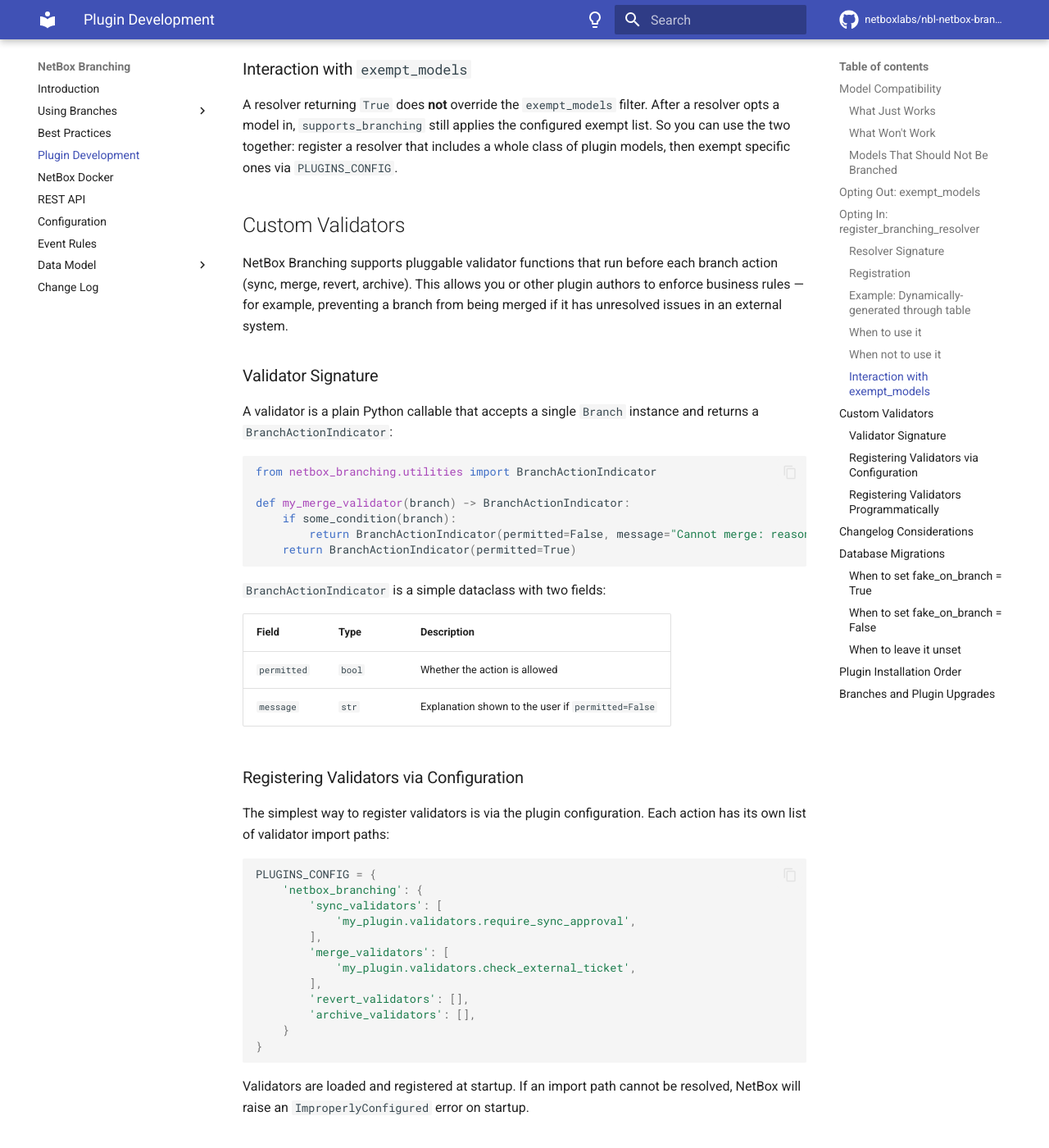
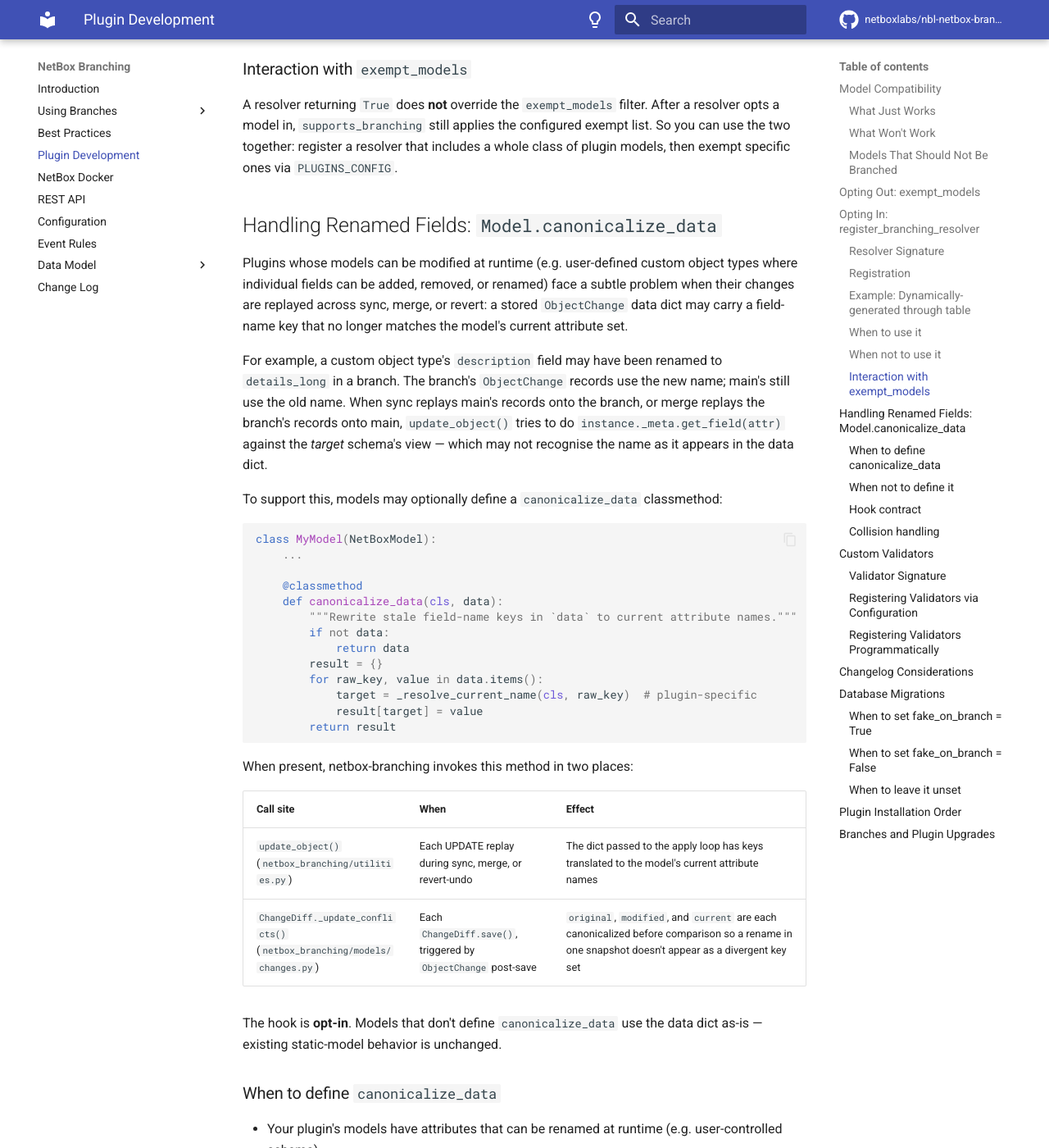
Before and after one commit to netboxlabs/netbox-branching, an MkDocs documentation site: the page built from docs/plugin-development.md, in a window 1280 px wide and 1400 px high, scrolled down 4906 px. Shown: the whole window at 82% size. Built offline with MkDocs 1.6.1 and Material for MkDocs 9.7.7, drawn with Linux system fonts in a browser that asks for light colours; comment, search, counter and statistics services are not loaded; some of the changed text lies outside the part shown.

Commit message:
changes for custom-objects branching

````diff
--- a/docs/plugin-development.md
+++ b/docs/plugin-development.md
@@ -155,6 +155,64 @@
 
 A resolver returning `True` does **not** override the `exempt_models` filter. After a resolver opts a model in, `supports_branching` still applies the configured exempt list. So you can use the two together: register a resolver that includes a whole class of plugin models, then exempt specific ones via `PLUGINS_CONFIG`.
 
+## Handling Renamed Fields: `Model.canonicalize_data`
+
+Plugins whose models can be modified at runtime (e.g. user-defined custom object types where individual fields can be added, removed, or renamed) face a subtle problem when their changes are replayed across sync, merge, or revert: a stored `ObjectChange` data dict may carry a field-name key that no longer matches the model's current attribute set.
+
+For example, a custom object type's `description` field may have been renamed to `details_long` in a branch.  The branch's `ObjectChange` records use the new name; main's still use the old name.  When sync replays main's records onto the branch, or merge replays the branch's records onto main, `update_object()` tries to do `instance._meta.get_field(attr)` against the *target* schema's view — which may not recognise the name as it appears in the data dict.
+
+To support this, models may optionally define a `canonicalize_data` classmethod:
+
+```python
+class MyModel(NetBoxModel):
+    ...
+
+    @classmethod
+    def canonicalize_data(cls, data):
+        """Rewrite stale field-name keys in `data` to current attribute names."""
+        if not data:
+            return data
+        result = {}
+        for raw_key, value in data.items():
+            target = _resolve_current_name(cls, raw_key)  # plugin-specific
+            result[target] = value
+        return result
+```
+
+When present, netbox-branching invokes this method in two places:
+
+| Call site | When | Effect |
+|---|---|---|
+| `update_object()` (`netbox_branching/utilities.py`) | Each UPDATE replay during sync, merge, or revert-undo | The dict passed to the apply loop has keys translated to the model's current attribute names |
+| `ChangeDiff._update_conflicts()` (`netbox_branching/models/changes.py`) | Each `ChangeDiff.save()`, triggered by `ObjectChange` post-save | `original`, `modified`, and `current` are each canonicalized before comparison so a rename in one snapshot doesn't appear as a divergent key set |
+
+The hook is **opt-in**.  Models that don't define `canonicalize_data` use the data dict as-is — existing static-model behavior is unchanged.
+
+### When to define `canonicalize_data`
+
+- Your plugin's models have attributes that can be renamed at runtime (e.g. user-controlled schema).
+- You're seeing `KeyError` in `ChangeDiff._update_conflicts()` because key sets across `original`/`modified`/`current` diverge for your model.
+- `update_object()` is silently dropping writes because `instance._meta.get_field(attr)` raises `FieldDoesNotExist` for stale keys in the data dict.
+
+### When *not* to define it
+
+- Static models — attributes don't change between record-time and apply-time.  The hook is unnecessary overhead.
+- Models where every replay path goes through `deserialize_object()` (CREATE actions, DELETE-undo).  Those already have their own model-level hook.
+
+### Hook contract
+
+| Aspect | Contract |
+|---|---|
+| Receives | A `dict` (the raw data from `ObjectChange` storage or a snapshot field) |
+| Returns | A `dict` with keys translated; values unchanged |
+| Errors | Propagate normally — a buggy canonicalizer should surface, not silently misroute writes |
+| Idempotency | Should be idempotent: calling twice produces the same result as calling once |
+| Empty input | Should handle `None` / `{}` gracefully (typically by returning the input unchanged) |
+
+### Collision handling
+
+If two raw keys translate to the same target attribute (e.g. squash-merged data carries both the old name and the new name), the plugin's canonicalizer decides which value wins.  A common convention is "prefer the non-None value", which handles the squash-merge case where `deep_compare_dict` may emit a sentinel `None` under the new name.  Branching does not impose a rule — that's a plugin-level concern.
+
 ## Custom Validators
 
 NetBox Branching supports pluggable validator functions that run before each branch action (sync, merge, revert, archive). This allows you or other plugin authors to enforce business rules — for example, preventing a branch from being merged if it has unresolved issues in an external system.
````
Also changed, not shown: 2 other files.
